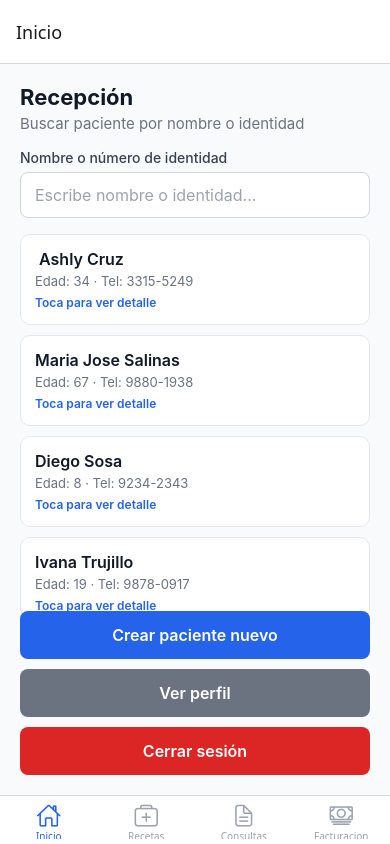
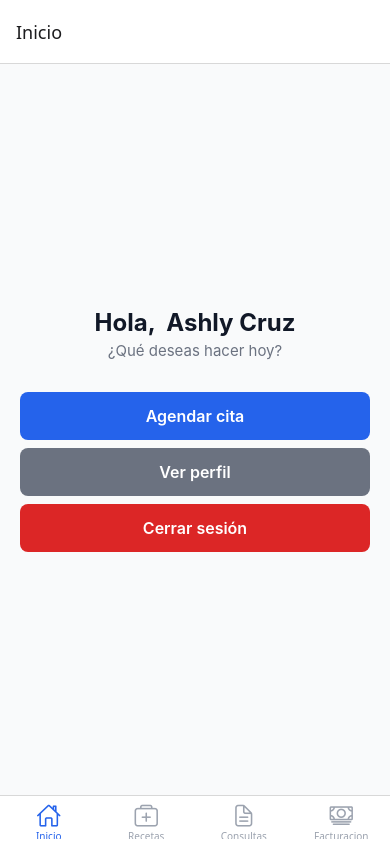
Before and after one commit to iv0070/ProyectoClase66, a React Native app in the folder hospital-app/: screen /PatientTabs in a window 390 px wide. Built offline with nearby package versions, Linux system fonts and the light colour scheme.

Commit message:
Revert "feat: agregar AuthContext y conectar login, home y perfil"
This reverts commit 3aa4226d4b2a50dd3b1f6376be685708b660bd0f.

```diff
--- a/hospital-app/src/context/AuthContext.tsx
+++ /dev/null
@@ -1,50 +0,0 @@
-import React, { createContext, useContext, useState, ReactNode } from 'react';
-import { Especialidad } from '../types';
-
-export type Rol = 'doctor' | 'paciente' | 'recepcion';
-
-// esto es lo que va a guardar el contexto sobre quien inicio sesion
-export interface AuthUser {
-  rol: Rol;
-  id: string;
-  nombre: string;
-  usuario: string;
-  especialidad?: Especialidad; // solo aplica si rol === 'doctor'
-  edad?: number;               // solo aplica si rol === 'paciente'
-  telefono?: string;           // solo aplica si rol === 'paciente'
-}
-
-interface AuthContextType {
-  user: AuthUser | null;
-  login: (user: AuthUser) => void;
-  logout: () => void;
-}
-
-const AuthContext = createContext<AuthContextType | undefined>(undefined);
-
-export function AuthProvider({ children }: { children: ReactNode }) {
-  const [user, setUser] = useState<AuthUser | null>(null);
-
-  const login = (nuevoUsuario: AuthUser) => {
-    setUser(nuevoUsuario);
-  };
-
-  const logout = () => {
-    setUser(null);
-  };
-
-  return (
-    <AuthContext.Provider value={{ user, login, logout }}>
-      {children}
-    </AuthContext.Provider>
-  );
-}
-
-//hook para usar el contexto facil desde cualquier pantalla
-export function useAuth() {
-  const context = useContext(AuthContext);
-  if (!context) {
-    throw new Error('useAuth debe usarse dentro de un AuthProvider');
-  }
-  return context;
-}
--- a/hospital-app/src/screens/AgendarCitaScreen.tsx
+++ b/hospital-app/src/screens/AgendarCitaScreen.tsx
@@ -2,9 +2,8 @@ import React, { useState } from 'react';
 import { View, Text, FlatList, StyleSheet, SafeAreaView, Alert } from 'react-native';
 import CustomInput from '../components/CustomInput';
 import CustomButton from '../components/CustomButtom';
-import { doctores, citas } from '../data/mockData';
+import { doctores, citas, pacientes, pacienteActualId } from '../data/mockData';
 import { Doctor, Cita } from '../types';
-import { useAuth } from '../context/AuthContext';
 
 interface AgendarCitaScreenProps {
   navigation?: any; //mover pantalla
@@ -22,15 +21,15 @@ const nombresEspecialidad: Record<string, string> = {
 };
 
 export default function AgendarCitaScreen({ navigation, route }: AgendarCitaScreenProps) {
-  const { user } = useAuth();
 
   const pacienteIdParam = route?.params?.pacienteId;
   const pacienteNombreParam = route?.params?.pacienteNombre;
 
   // si viene de Recepcion (con un paciente elegido), se usa ese
-  // si no, se usa el paciente que inicio sesion (user del AuthContext)
-  const pacienteId = pacienteIdParam ?? user?.id ?? '';
-  const pacienteNombre = pacienteNombreParam ?? user?.nombre ?? 'Paciente';
+  // si no se usa el paciente que inicio sesion (pacienteActualId)
+  const pacienteActual = pacientes.find((p) => p.id === pacienteActualId) ?? pacientes[0];
+  const pacienteId = pacienteIdParam ?? pacienteActual.id;
+  const pacienteNombre = pacienteNombreParam ?? pacienteActual.nombre;
 
   const [doctorSeleccionado, setDoctorSeleccionado] = useState<Doctor | null>(null);
   const [fecha, setFecha] = useState('');
--- a/hospital-app/src/screens/PacienteHomeScreen.tsx
+++ b/hospital-app/src/screens/PacienteHomeScreen.tsx
@@ -1,152 +1,46 @@
-import React, { useState } from 'react';
-import { View, Text, FlatList, StyleSheet, SafeAreaView, TouchableOpacity } from 'react-native';
-import CustomInput from '../components/CustomInput';
+import React from 'react';
+import { View, Text, StyleSheet, SafeAreaView } from 'react-native';
 import CustomButton from '../components/CustomButtom';
-import {
-  pacientes as pacientesIniciales,
-  citas,
-  consultas,
-  doctores,
-} from '../data/mockData';
-import { Paciente } from '../types';
-import { useAuth } from '../context/AuthContext';
+import { pacientes, pacienteActualId } from '../data/mockData';
 
-interface ReceptionHomeScreenProps {
+interface PacienteHomeScreenProps {
   navigation?: any;
 }
 
-export default function ReceptionHomeScreen({ navigation }: ReceptionHomeScreenProps) {
-  const { logout } = useAuth();
-  const [busqueda, setBusqueda] = useState('');
-  const [pacientes] = useState<Paciente[]>(pacientesIniciales);
-  const [pacienteExpandido, setPacienteExpandido] = useState<string | null>(null);
-
-  // ahora busca tanto por nombre como por número de identidad
-  const resultados = pacientes.filter(
-    (p) =>
-      p.nombre.toLowerCase().includes(busqueda.toLowerCase()) ||
-      p.identidad.includes(busqueda)
-  );
-
-  const handleSeleccionarPaciente = (paciente: Paciente) => {
-    navigation?.navigate('AgendarCita', {
-      pacienteId: paciente.id,
-      pacienteNombre: paciente.nombre,
-    });
-  };
-
-  const handleToggleExpandir = (pacienteId: string) => {
-    setPacienteExpandido((actual) => (actual === pacienteId ? null : pacienteId));
-  };
-
-  const getNombreDoctor = (doctorId: string) => {
-    const doc = doctores.find((d) => d.id === doctorId);
-    return doc ? doc.nombre : 'Doctor desconocido';
-  };
-
-  const handleCerrarSesion = () => {
-    logout();
-    navigation?.navigate('Login');
-  };
-
-  const renderPaciente = ({ item }: { item: Paciente }) => {
-    const expandido = pacienteExpandido === item.id;
-
-    const proximaCita = citas.find(
-      (c) => c.pacienteId === item.id && (c.estado === 'pendiente' || c.estado === 'confirmada')
-    );
-
-    const historial = consultas.filter((c) => c.pacienteId === item.id);
-
-    return (
-      <View style={styles.card}>
-        <TouchableOpacity onPress={() => handleToggleExpandir(item.id)}>
-          <Text style={styles.nombre}>{item.nombre}</Text>
-          <Text style={styles.detalle}>Edad: {item.edad} · Tel: {item.telefono}</Text>
-          <Text style={styles.accion}>
-            {expandido ? 'Toca para ocultar detalle' : 'Toca para ver detalle'}
-          </Text>
-        </TouchableOpacity>
-
-        {expandido && (
-          <View style={styles.detalleBox}>
-            <Text style={styles.detalleTitulo}>Próxima cita</Text>
-            {proximaCita ? (
-              <Text style={styles.detalleTexto}>
-                {proximaCita.fecha} · {proximaCita.hora} con {getNombreDoctor(proximaCita.doctorId)} ({proximaCita.estado})
-              </Text>
-            ) : (
-              <Text style={styles.detalleVacio}>No tiene ninguna cita pendiente</Text>
-            )}
-
-            <Text style={styles.detalleTitulo}>Historial de consultas</Text>
-            {historial.length === 0 ? (
-              <Text style={styles.detalleVacio}>Aún no tiene consultas registradas</Text>
-            ) : (
-              historial.map((c) => (
-                <Text key={c.id} style={styles.detalleTexto}>
-                  {c.fecha} · {c.diagnostico}
-                </Text>
-              ))
-            )}
-
-            <CustomButton
-              title="Agendar cita"
-              onPress={() => handleSeleccionarPaciente(item)}
-              variant="primary"
-              style={styles.agendarButton}
-            />
-          </View>
-        )}
-      </View>
-    );
-  };
+export default function PacienteHomeScreen({ navigation }: PacienteHomeScreenProps) {
+  const pacienteActual = pacientes.find((p) => p.id === pacienteActualId) ?? pacientes[0];
 
   return (
     <SafeAreaView style={styles.safeArea}>
       <View style={styles.container}>
-        <Text style={styles.title}>Recepción</Text>
-        <Text style={styles.subtitle}>Buscar paciente por nombre o identidad</Text>
-
-        <CustomInput
-          label="Nombre o número de identidad"
-          value={busqueda}
-          onChangeText={setBusqueda}
-          validationType="text"
-          required={false}
-          placeholder="Escribe nombre o identidad..."
-        />
-
-        <FlatList
-          data={resultados}
-          keyExtractor={(item) => item.id}
-          renderItem={renderPaciente}
-          contentContainerStyle={styles.list}
-          ListEmptyComponent={
-            <Text style={styles.emptyText}>
-              {busqueda.trim() === ''
-                ? 'Escribe un nombre o identidad para buscar'
-                : 'No se encontró ningún paciente con esos datos'}
-            </Text>
-          }
-        />
+        <Text style={styles.title}>Hola, {pacienteActual.nombre}</Text>
+        <Text style={styles.subtitle}>¿Qué deseas hacer hoy?</Text>
 
         <CustomButton
-          title="Crear paciente nuevo"
-          onPress={() => navigation?.navigate('NuevoPaciente')}
+          title="Agendar cita"
+          onPress={() => navigation?.navigate('AgendarCita')}
           variant="primary"
+          style={styles.button}
         />
         <CustomButton
           title="Ver perfil"
-          onPress={() => navigation?.navigate('Perfil')}
+          onPress={() =>
+            navigation?.navigate('Perfil', {
+              rol: 'paciente',
+              nombre: pacienteActual.nombre,
+              usuario: pacienteActual.usuario,
+              edad: pacienteActual.edad,
+              telefono: pacienteActual.telefono,
+            })
+          }
           variant="secondary"
-          style={{ marginTop: 10 }}
+          style={styles.button}
         />
         <CustomButton
           title="Cerrar sesión"
-          onPress={handleCerrarSesion}
+          onPress={() => navigation?.navigate('Login')}
           variant="danger"
-          style={{ marginTop: 10 }}
+          style={styles.button}
         />
       </View>
     </SafeAreaView>
@@ -161,74 +55,22 @@ const styles = StyleSheet.create({
   container: {
     flex: 1,
     padding: 20,
+    justifyContent: 'center',
   },
   title: {
-    fontSize: 22,
+    fontSize: 24,
     fontWeight: '700',
     color: '#111827',
+    marginBottom: 4,
+    textAlign: 'center',
   },
   subtitle: {
     fontSize: 15,
     color: '#6B7280',
-    marginTop: 4,
-    marginBottom: 16,
+    marginBottom: 24,
+    textAlign: 'center',
   },
-  list: {
-    paddingBottom: 20,
-  },
-  card: {
-    backgroundColor: '#fff',
-    borderRadius: 10,
-    padding: 14,
-    marginBottom: 10,
-    borderWidth: 1,
-    borderColor: '#E5E7EB',
-  },
-  nombre: {
-    fontSize: 16,
-    fontWeight: '600',
-    color: '#111827',
-  },
-  detalle: {
-    fontSize: 13,
-    color: '#6B7280',
-    marginTop: 4,
-  },
-  accion: {
-    fontSize: 12,
-    color: '#2563EB',
-    marginTop: 6,
-    fontWeight: '600',
-  },
-  detalleBox: {
-    marginTop: 12,
-    borderTopWidth: 1,
-    borderTopColor: '#E5E7EB',
-    paddingTop: 10,
-  },
-  detalleTitulo: {
-    fontSize: 12,
-    fontWeight: '700',
-    color: '#374151',
+  button: {
     marginTop: 8,
-    marginBottom: 4,
-  },
-  detalleTexto: {
-    fontSize: 13,
-    color: '#111827',
-    marginBottom: 2,
-  },
-  detalleVacio: {
-    fontSize: 13,
-    color: '#9CA3AF',
-    fontStyle: 'italic',
-  },
-  agendarButton: {
-    marginTop: 12,
-  },
-  emptyText: {
-    textAlign: 'center',
-    color: '#9CA3AF',
-    marginTop: 30,
   },
 });
--- a/hospital-app/src/screens/ProfileScreen.tsx
+++ b/hospital-app/src/screens/ProfileScreen.tsx
@@ -1,11 +1,20 @@
 import React from 'react';
 import { View, Text, StyleSheet, SafeAreaView } from 'react-native';
 import CustomButton from '../components/CustomButtom';
-import { useAuth } from '../context/AuthContext';
 
+//los datos que le pueden mandar, dependiendo de quién entro
 interface ProfileScreenProps {
   navigation?: any;
+  route?: any;
 }
+
+export default function ProfileScreen({ navigation, route }: ProfileScreenProps) {
+  const rol = route?.params?.rol as 'doctor' | 'paciente' | 'recepcion' | undefined;
+  const nombre = route?.params?.nombre ?? 'Desconocido';
+  const usuario = route?.params?.usuario ?? '-';
+  const especialidad = route?.params?.especialidad as string | undefined;
+  const edad = route?.params?.edad as number | undefined;
+  const telefono = route?.params?.telefono as string | undefined;
 
   const nombresEspecialidad: Record<string, string> = {
     odontologia: 'Odontología',
@@ -23,84 +32,50 @@ const etiquetaRol: Record<string, string> = {
     recepcion: 'Recepción',
   };
 
-// Estudios de ejemplo para los doctores. Si luego quieres que cada
-// doctor tenga su propia universidad/año, esto se puede mover a mockData.ts
-const estudiosDoctor = 'Universidad Nacional Autónoma de Honduras (UNAH)';
-
-function getIniciales(nombre: string) {
-  const partes = nombre.trim().split(' ').filter(Boolean);
-  const primera = partes[0]?.[0] ?? '';
-  const ultima = partes.length > 1 ? partes[partes.length - 1][0] : '';
-  return (primera + ultima).toUpperCase();
-}
-
-export default function ProfileScreen({ navigation }: ProfileScreenProps) {
-  const { user, logout } = useAuth();
-
-  if (!user) {
-    return (
-      <SafeAreaView style={styles.safeArea}>
-        <View style={styles.container}>
-          <Text style={styles.title}>No hay sesión activa</Text>
-        </View>
-      </SafeAreaView>
-    );
-  }
-
-  const handleCerrarSesion = () => {
-    logout();
-    navigation?.navigate('Login');
-  };
-
   return (
     <SafeAreaView style={styles.safeArea}>
       <View style={styles.container}>
         <Text style={styles.title}>Mi perfil</Text>
 
-        <View style={styles.headerCard}>
-          <View style={styles.avatar}>
-            <Text style={styles.avatarTexto}>{getIniciales(user.nombre)}</Text>
+        <View style={styles.card}>
+          <View style={styles.fila}>
+            <Text style={styles.label}>Rol</Text>
+            <Text style={styles.valor}>{rol ? etiquetaRol[rol] : '-'}</Text>
           </View>
-          <Text style={styles.nombreGrande}>{user.nombre}</Text>
-          <View style={styles.rolBadge}>
-            <Text style={styles.rolBadgeTexto}>{etiquetaRol[user.rol]}</Text>
+          <View style={styles.linea} />
+
+          <View style={styles.fila}>
+            <Text style={styles.label}>Nombre</Text>
+            <Text style={styles.valor}>{nombre}</Text>
           </View>
+          <View style={styles.linea} />
+
+          <View style={styles.fila}>
+            <Text style={styles.label}>Usuario</Text>
+            <Text style={styles.valor}>{usuario}</Text>
           </View>
 
-        <View style={styles.card}>
-          <View style={styles.fila}>
-            <Text style={styles.label}>Usuario</Text>
-            <Text style={styles.valor}>{user.usuario}</Text>
-          </View>
-
-          {user.rol === 'doctor' && user.especialidad && (
+          {rol === 'doctor' && especialidad && (
             <>
               <View style={styles.linea} />
               <View style={styles.fila}>
                 <Text style={styles.label}>Especialidad</Text>
-                <Text style={styles.valor}>
-                  {nombresEspecialidad[user.especialidad] ?? user.especialidad}
-                </Text>
-              </View>
-              <View style={styles.linea} />
-              <View style={styles.fila}>
-                <Text style={styles.label}>Estudios</Text>
-                <Text style={[styles.valor, styles.valorMultilinea]}>{estudiosDoctor}</Text>
+                <Text style={styles.valor}>{nombresEspecialidad[especialidad] ?? especialidad}</Text>
               </View>
             </>
           )}
 
-          {user.rol === 'paciente' && (
+          {rol === 'paciente' && (
             <>
               <View style={styles.linea} />
               <View style={styles.fila}>
                 <Text style={styles.label}>Edad</Text>
-                <Text style={styles.valor}>{user.edad ?? '-'}</Text>
+                <Text style={styles.valor}>{edad ?? '-'}</Text>
               </View>
               <View style={styles.linea} />
               <View style={styles.fila}>
                 <Text style={styles.label}>Teléfono</Text>
-                <Text style={styles.valor}>{user.telefono ?? '-'}</Text>
+                <Text style={styles.valor}>{telefono ?? '-'}</Text>
               </View>
             </>
           )}
@@ -112,12 +87,6 @@ export default function ProfileScreen({ navigation }: ProfileScreenProps) {
           variant="secondary"
           style={{ marginTop: 16 }}
         />
-        <CustomButton
-          title="Cerrar sesión"
-          onPress={handleCerrarSesion}
-          variant="danger"
-          style={{ marginTop: 10 }}
-        />
       </View>
     </SafeAreaView>
   );
@@ -127,47 +96,6 @@ const styles = StyleSheet.create({
   safeArea: { flex: 1, backgroundColor: '#F9FAFB' },
   container: { flex: 1, padding: 20 },
   title: { fontSize: 22, fontWeight: '700', color: '#111827', marginBottom: 16 },
-  headerCard: {
-    alignItems: 'center',
-    backgroundColor: '#fff',
-    borderRadius: 12,
-    paddingVertical: 24,
-    paddingHorizontal: 18,
-    borderWidth: 1,
-    borderColor: '#E5E7EB',
-    marginBottom: 16,
-  },
-  avatar: {
-    width: 72,
-    height: 72,
-    borderRadius: 36,
-    backgroundColor: '#1E3A8A',
-    justifyContent: 'center',
-    alignItems: 'center',
-    marginBottom: 12,
-  },
-  avatarTexto: {
-    color: '#fff',
-    fontSize: 26,
-    fontWeight: '700',
-  },
-  nombreGrande: {
-    fontSize: 18,
-    fontWeight: '700',
-    color: '#111827',
-    marginBottom: 6,
-  },
-  rolBadge: {
-    backgroundColor: '#EFF6FF',
-    borderRadius: 12,
-    paddingHorizontal: 12,
-    paddingVertical: 4,
-  },
-  rolBadgeTexto: {
-    color: '#1E3A8A',
-    fontSize: 12,
-    fontWeight: '600',
-  },
   card: {
     backgroundColor: '#fff',
     borderRadius: 12,
@@ -178,6 +106,5 @@ const styles = StyleSheet.create({
   fila: { flexDirection: 'row', justifyContent: 'space-between', paddingVertical: 8 },
   label: { fontSize: 14, color: '#6B7280' },
   valor: { fontSize: 14, color: '#111827', fontWeight: '600' },
-  valorMultilinea: { flexShrink: 1, textAlign: 'right', marginLeft: 12 },
   linea: { height: 1, backgroundColor: '#F3F4F6' },
 });
```
Also changed, not shown: hospital-app/App.tsx (+1 -6 lines), hospital-app/src/screens/DoctorHomeScreen.tsx (+8 -19 lines), hospital-app/src/screens/LoginScreen.tsx (+4 -25 lines). Lines whose indentation alone changed are shown as unchanged.
